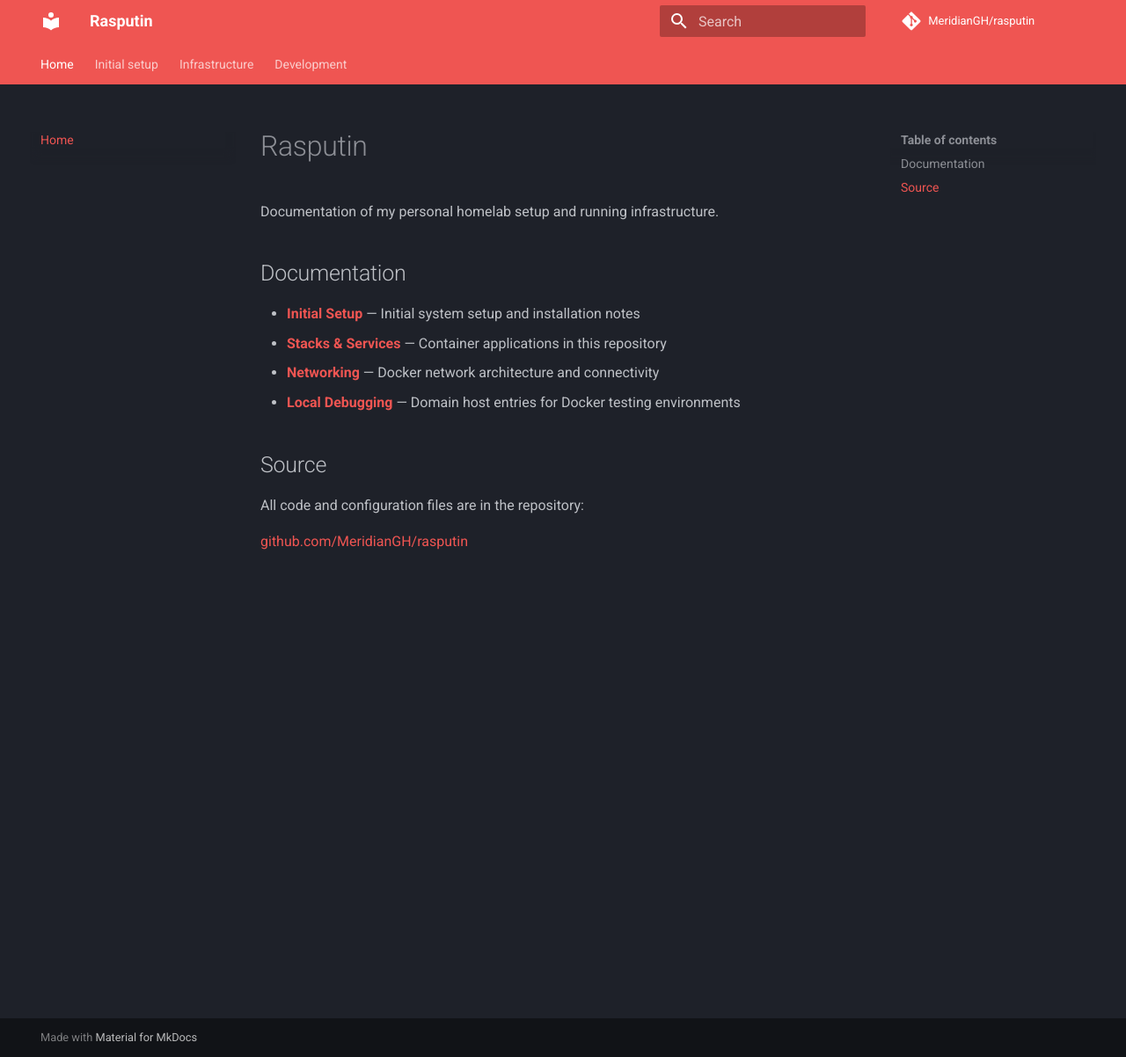
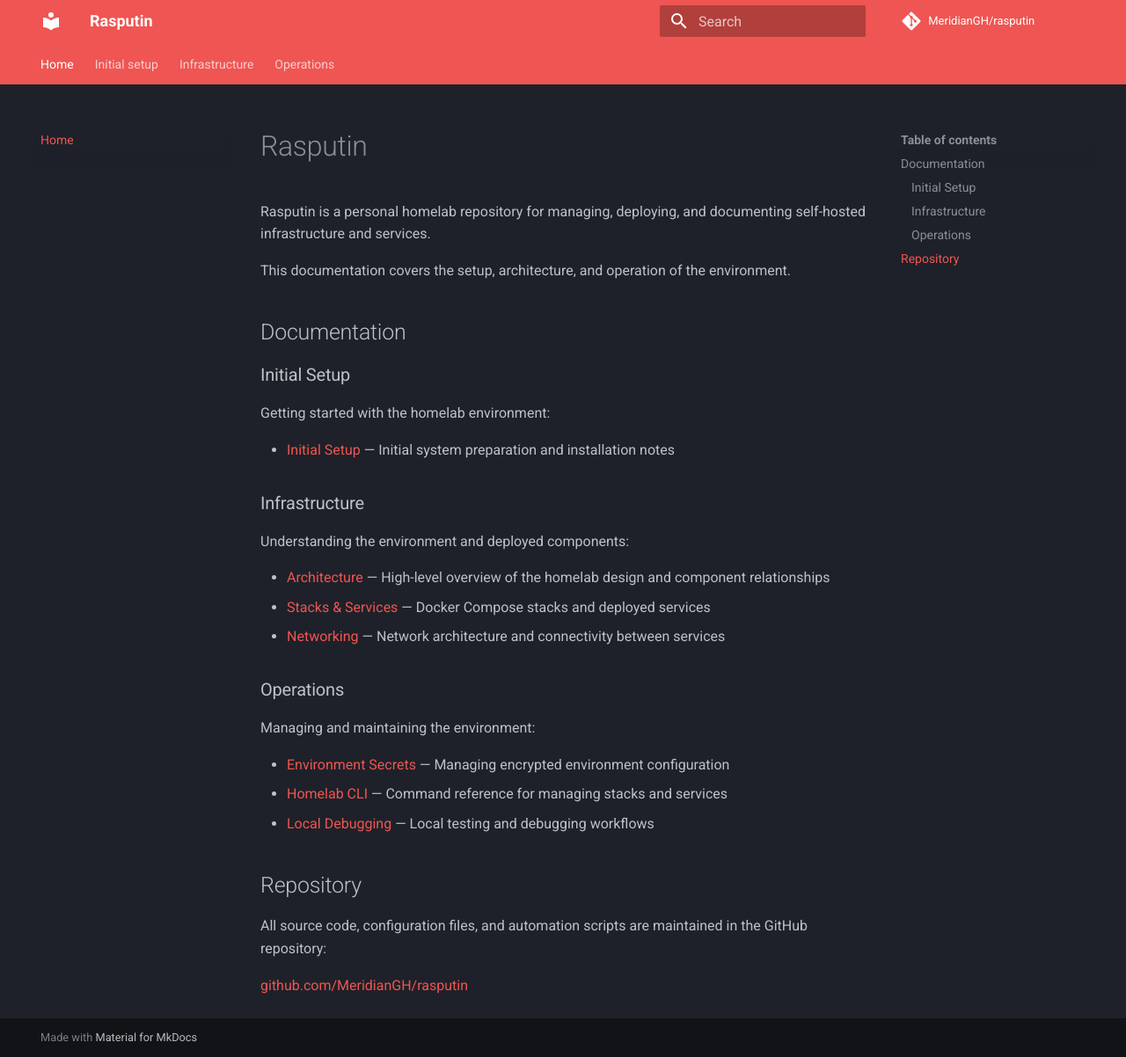
Before and after one commit to MeridianGH/rasputin, an MkDocs documentation site: the page built from docs/index.md, in a window 1280 px wide and 1202 px high. Shown: the whole window at 88% size. Built offline with MkDocs 1.6.1 and Material for MkDocs 9.7.7, drawn with Linux system fonts in a browser that asks for light colours; comment, search, counter and statistics services are not loaded.

Commit message:
docs: work on more documentation

```diff
--- a/docs/index.md
+++ b/docs/index.md
@@ -1,16 +1,35 @@
 # Rasputin
 
-Documentation of my personal homelab setup and running infrastructure.
+Rasputin is a personal homelab repository for managing, deploying, and documenting self-hosted infrastructure and services.
+
+This documentation covers the setup, architecture, and operation of the environment.
 
 ## Documentation
 
-- **[Initial Setup](initial-setup.md)** — Initial system setup and installation notes
-- **[Stacks & Services](services.md)** — Container applications in this repository
-- **[Networking](networking.md)** — Docker network architecture and connectivity
-- **[Local Debugging](local-debugging.md)** — Domain host entries for Docker testing environments
+### Initial Setup
 
-## Source
+Getting started with the homelab environment:
 
-All code and configuration files are in the repository:
+- [Initial Setup](initial-setup.md) — Initial system preparation and installation notes
+
+### Infrastructure
+
+Understanding the environment and deployed components:
+
+- [Architecture](architecture.md) — High-level overview of the homelab design and component relationships
+- [Stacks & Services](generated/services.md) — Docker Compose stacks and deployed services
+- [Networking](generated/networking.md) — Network architecture and connectivity between services
+
+### Operations
+
+Managing and maintaining the environment:
+
+- [Environment Secrets](environment-secrets.md) — Managing encrypted environment configuration
+- [Homelab CLI](homelab-cli.md) — Command reference for managing stacks and services
+- [Local Debugging](generated/local-debugging.md) — Local testing and debugging workflows
+
+## Repository
+
+All source code, configuration files, and automation scripts are maintained in the GitHub repository:
 
 [github.com/MeridianGH/rasputin](https://github.com/MeridianGH/rasputin)
--- a/mkdocs.yml
+++ b/mkdocs.yml
@@ -20,6 +20,13 @@ theme:
   icon:
     repo: fontawesome/brands/git-alt
 
+markdown_extensions:
+  - pymdownx.superfences:
+      custom_fences:
+        - name: mermaid
+          class: mermaid
+          format: !!python/name:pymdownx.superfences.fence_code_format
+
 nav:
   - Home: index.md
 
@@ -27,8 +34,11 @@ nav:
     - Initial setup: initial-setup.md
 
   - Infrastructure:
+    - Architecture: architecture.md
     - Stacks & Services: generated/services.md
     - Networking: generated/networking.md
 
-  - Development:
+  - Operations:
+    - Environment Secrets: environment-secrets.md
+    - Homelab CLI: homelab-cli.md
     - Local debugging: generated/local-debugging.md
```
Also changed, not shown: README.md (+0 -21 lines), docs/architecture.md (added, +86 -0 lines), docs/environment-secrets.md (added, +18 -0 lines), docs/homelab-cli.md (added, +100 -0 lines), docs/templates/networking.md.jinja2 (+26 -0 lines), docs/templates/services.md.jinja2 (+26 -0 lines).
